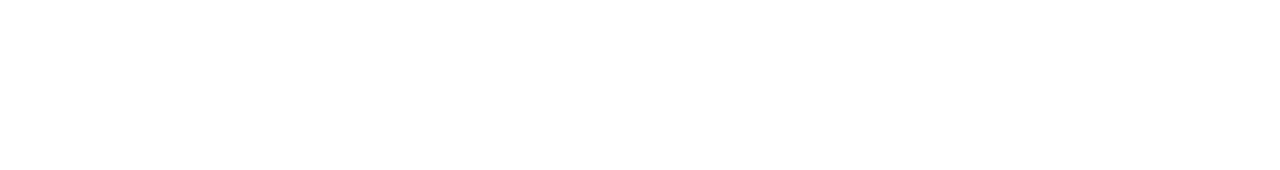
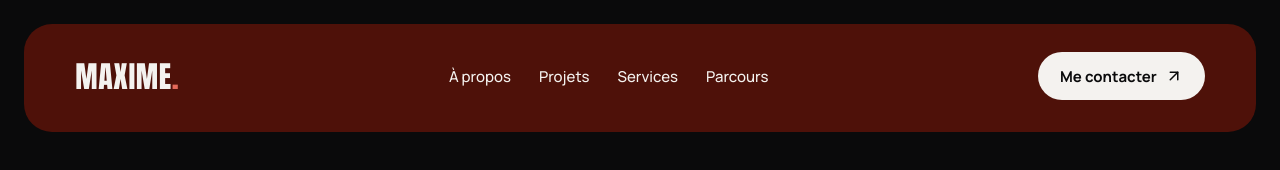
Before and after one commit to lalandem87/Portfolio, a plain HTML site: page index.html in a window 1280 px wide. Drawn offline with Linux system fonts and the light colour scheme.

Commit message:
feat: add header

```diff
--- a/index.html
+++ b/index.html
@@ -1,13 +1,44 @@
-<!DOCTYPE html>
-<html lang="fr">
 <head>
-    <meta charset="UTF-8">
-    <meta name="viewport" content="width=device-width, initial-scale=1.0">
-    <title>Maxime Lalande | Portfolio Développeur Web</title>
-    <link rel="stylesheet" href="style.css">
-    <script src="build.js" defer></script>
+  <meta charset="UTF-8" />
+  <meta name="viewport" content="width=device-width, initial-scale=1.0" />
+  <title>Maxime Lalande | Portfolio Développeur Web</title>
+  <link rel="preconnect" href="https://fonts.googleapis.com" />
+  <link rel="preconnect" href="https://fonts.gstatic.com" crossorigin />
+  <link
+    rel="stylesheet"
+    href="https://fonts.googleapis.com/css2?family=Anton&family=JetBrains+Mono:wght@400;500&family=Manrope:wght@400;500;600;700&display=swap"
+  />
+  <link rel="stylesheet" href="style.css" />
 </head>
 <body>
-
+  <div class="top">
+    <div class="top__panel">
+      <header class="site-header">
+        <a href="#accueil" class="logo">Maxime<span>.</span></a>
+        <nav aria-label="Navigation principale">
+          <a href="#apropos">À propos</a>
+          <a href="#projets">Projets</a>
+          <a href="#services">Services</a>
+          <a href="#parcours">Parcours</a>
+        </nav>
+        <a href="#contact" class="btn-contact">
+          Me contacter
+          <svg
+            aria-hidden="true"
+            width="18"
+            height="18"
+            viewBox="0 0 24 24"
+            fill="none"
+            stroke="currentColor"
+            stroke-width="2"
+            stroke-linecap="round"
+            stroke-linejoin="round"
+          >
+            <path d="M7 7h10v10" />
+            <path d="M7 17 17 7" />
+          </svg>
+        </a>
+      </header>
+    </div>
+  </div>
 </body>
-</html>
--- a/style.css
+++ b/style.css
@@ -0,0 +1,79 @@
+:root {
+  --color-text: #f4f2ef;
+  --color-bg: #0a0a0b;
+  --color-accent-light: #e46a5a;
+  --color-accent-deep: #4e1109;
+  --font-text: "Manrope", system-ui, sans-serif;
+  --font-title: "Anton", sans-serif;
+}
+
+* {
+  margin: 0;
+  padding: 0;
+  box-sizing: border-box;
+}
+
+body {
+  background-color: var(--color-bg);
+  color: var(--color-text);
+  font-family: var(--font-text);
+}
+
+a {
+  color: inherit;
+  text-decoration: none;
+}
+
+.top {
+  padding: 24px 24px 0;
+}
+
+.top__panel {
+  background-color: var(--color-accent-deep);
+  border-radius: 28px;
+  padding: 28px clamp(20px, 4vw, 56px) 32px;
+}
+
+.site-header {
+  display: flex;
+  flex-wrap: wrap;
+  align-items: center;
+  justify-content: space-between;
+  gap: 16px 32px;
+}
+
+.logo {
+  font-family: var(--font-title);
+  font-size: 30px;
+  letter-spacing: 0.02em;
+  text-transform: uppercase;
+}
+
+.logo span {
+  color: var(--color-accent-light);
+}
+
+.site-header nav {
+  display: flex;
+  flex-wrap: wrap;
+  gap: 4px 28px;
+  font-size: 15px;
+  font-weight: 500;
+}
+
+.site-header nav a {
+  padding: 12px 0;
+}
+
+.btn-contact {
+  display: inline-flex;
+  align-items: center;
+  gap: 8px;
+  min-height: 48px;
+  padding: 0 22px;
+  border-radius: 999px;
+  background-color: var(--color-text);
+  color: var(--color-bg);
+  font-weight: 700;
+  font-size: 15px;
+}
```
